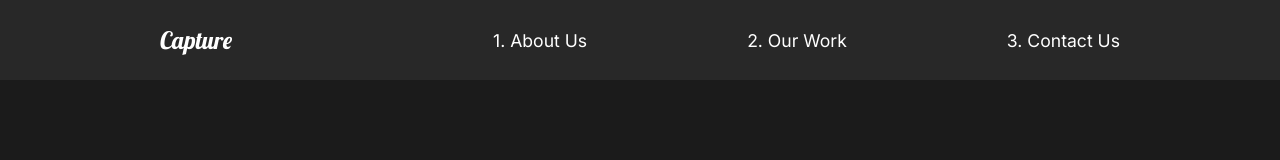
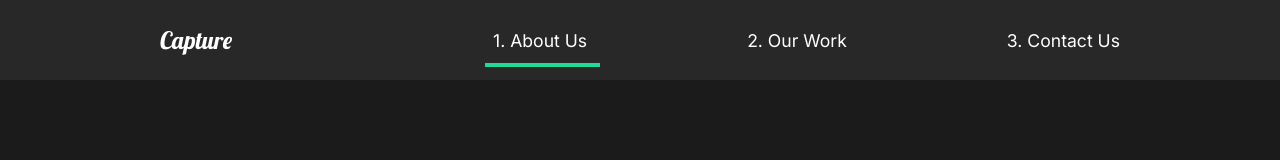
Before and after one commit to belaouer/portfolio-react-project, a React (Create React App) app: page / in a window 1280 px wide. Shown: the top 160 px of the page. Built offline with nearby package versions, Linux system fonts and the light colour scheme.

Commit message:
16. create nav lines

```diff
--- a/src/components/Nav.js
+++ b/src/components/Nav.js
@@ -1,20 +1,26 @@
 import React from 'react';
 import styled from 'styled-components';
 import {Link} from 'react-router-dom';
+import {motion} from 'framer-motion';
+import {useLocation} from 'react-router-dom';
 
 const Nav = () => {
+    const {pathname} = useLocation();
     return (
         <StyledNav>
             <h1><Link id="logo" to="/">Capture</Link></h1>
             <ul>
                 <li>
                     <Link to="/">1. About Us</Link>
+                    <Line transition={{duration:0.75}} initial={{width:"0%"}} animate={{width: pathname == "/" ? "45%" : "0%"}}/>
                 </li>
                 <li>
                     <Link to="/work">2. Our Work</Link>
+                    <Line transition={{duration:0.75}} initial={{width:"0%"}} animate={{width: pathname == "/work" ? "45%" : "0%"}}/>
                 </li>
                 <li>
                     <Link to="/contact">3. Contact Us</Link>
+                    <Line transition={{duration:0.75}} initial={{width:"0%"}} animate={{width: pathname == "/contact" ? "45%" : "0%"}}/>
                 </li>
             </ul>
         </StyledNav>
@@ -47,5 +53,13 @@ const StyledNav = styled.nav`
         position: relative;
     }
 `;
+const Line = styled(motion.div)`
+    height:0.3rem;
+    background:#23d997;
+    width: 0%;
+    position: absolute;
+    bottom: -80%;
+    left: 60%;
+`;
 
 export default Nav
--- a/src/components/Toggle.js
+++ b/src/components/Toggle.js
@@ -3,7 +3,7 @@ import React, {useState} from 'react';
 
 
 const Toggle = ({children, title}) => {
-    const [toggle , setToggle] = useState(true);
+    const [toggle , setToggle] = useState(false);
     return (
         <motion.div layout onClick = {() => setToggle(!toggle)}>
             <motion.h4 layout>{title}</motion.h4>
```
